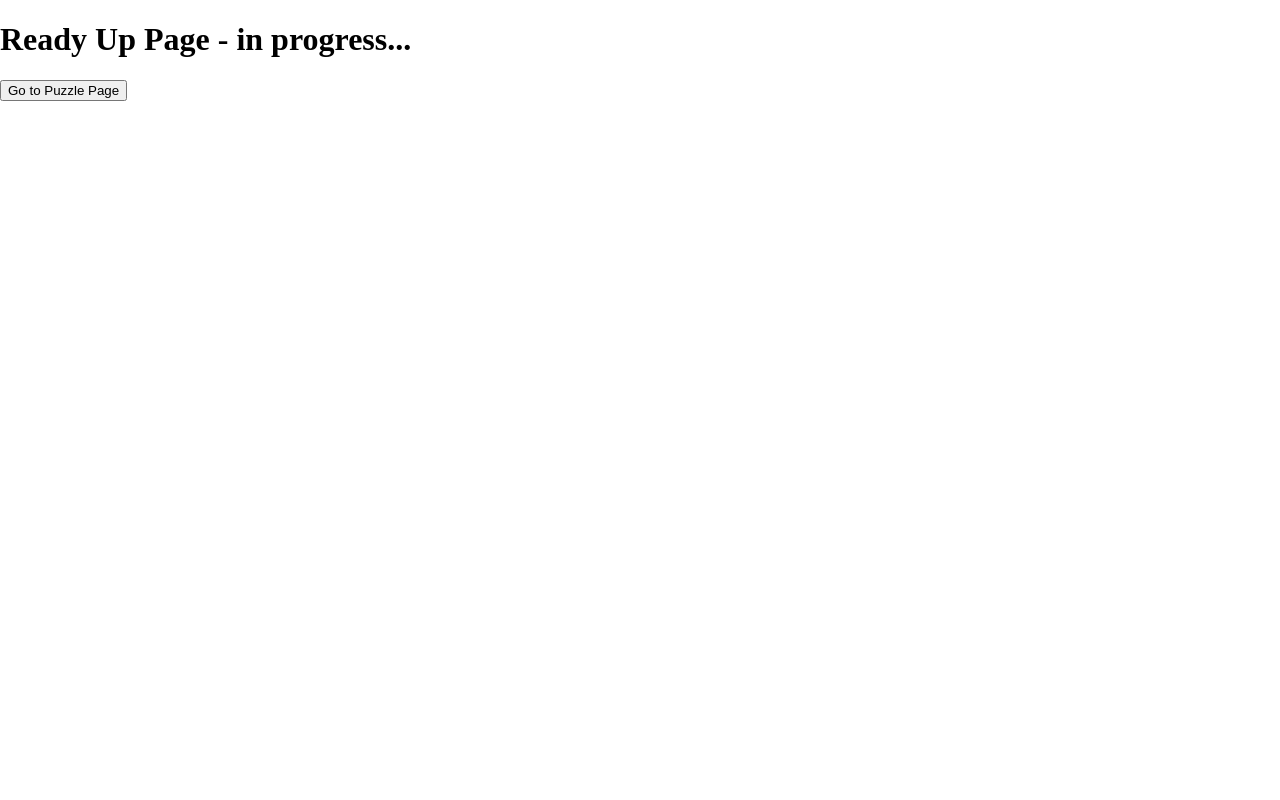
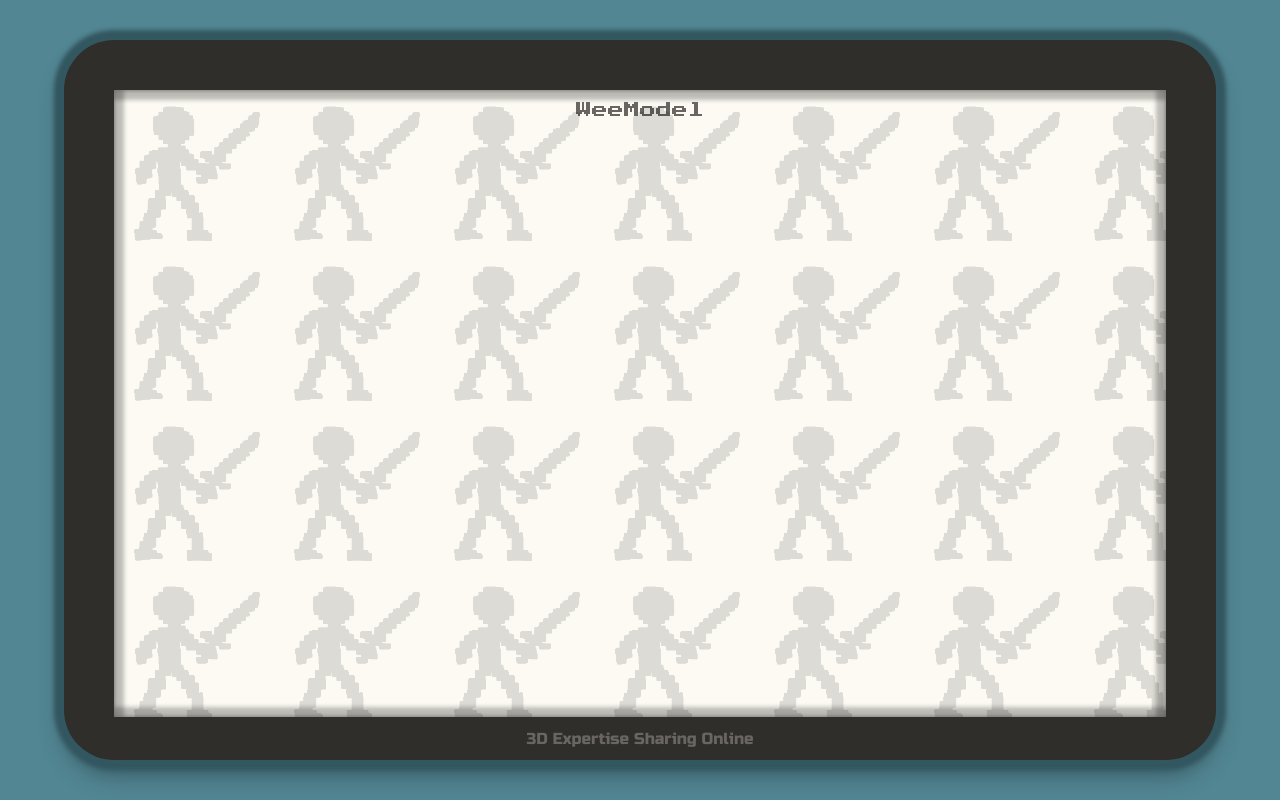
Before and after one commit to zakisalam223/CPSC581Group6Project2, a website built with Vite: page index.html in a window 1280 px wide. Built offline with nearby package versions, Linux system fonts and the light colour scheme.

Commit message:
basic layout + images

```diff
--- /dev/null
+++ b/css/index.css
@@ -0,0 +1,89 @@
+
+@import url('https://fonts.googleapis.com/css2?family=Russo+One&display=swap');
+@import url('https://fonts.googleapis.com/css2?family=Press+Start+2P&display=swap');
+
+.russo-one-regular {
+    font-family: "Russo One", sans-serif;
+    font-style: normal;
+    text-align: center;
+    margin-top: clamp(12px, 1vh, 32px);
+    margin-bottom: 0;
+    color: #696562;
+}
+
+.press-start-2p {
+        font-family: "Press Start 2P", sans-serif;
+    font-style: normal;
+    text-align: center;
+    margin-top: clamp(12px, 1vh, 32px);
+    margin-bottom: 0;
+    color: #696562;
+}
+
+body {
+    box-sizing: border-box;
+    min-height: 100vh;
+    min-height: 100dvh;
+    margin: 0;
+    display: flex;
+    justify-content: center;
+    align-items: center;
+    background-color: #528693;
+}
+
+.screenOuterBox {
+    width: 90vw;
+    height: 90vh;
+    background-color: #2F2E2A;
+    box-sizing: border-box;
+    border-radius: clamp(18px, 4vw, 50px);
+    padding: clamp(16px, 4vw, 50px);
+    padding-bottom: clamp(8px, 1.5vh, 16px);
+    box-shadow:
+        0 0 4px 10px #335760,
+        0 14px 24px rgba(0, 0, 0, 0.35);
+    display: flex;
+    flex-direction: column;
+    justify-content: flex-end;
+    align-items: center;
+}
+
+.screenInnerBox {
+    position: relative;
+    flex: 1 1 auto;
+    width: 100%;
+    min-height: 0;
+    box-sizing: border-box;
+    overflow: hidden;
+
+    background-color: #FCFAF3;
+    box-shadow:
+        inset 10px 0 4px rgba(0, 0, 0, 0.25),
+        inset -10px 0 4px rgba(0, 0, 0, 0.25),
+        inset 0 10px 4px rgba(0, 0, 0, 0.25),
+        inset 0 -10px 4px rgba(0, 0, 0, 0.25);
+}
+
+
+
+.screenInnerBox::after {
+    position: absolute;
+    inset: 0;
+    background-image: url("../assets/ready-up/novice.png");
+    background-repeat: repeat;
+    background-size: 160px 160px;
+    content: "";
+    opacity: 0.12;
+    pointer-events: none;
+}
+
+
+/* .screenInnerBox::after {
+    position: absolute;
+    inset: 0;
+    background-image: url("../assets/ready-up/noise.png");
+    background-size: 160px 160px;
+    content: "";
+    opacity: 60%;
+    pointer-events: none;
+} */
--- a/index.html
+++ b/index.html
@@ -3,22 +3,29 @@
 
 <head>
     <meta charset="utf-8">
-    <link rel="stylesheet" href="./css/mainstyle.css">
+    <link rel="stylesheet" href="./css/index.css">
     <title>WeeModel</title>
-    <style>
-        body {
-            margin: 0;
-        }
-    </style>
-
     <script type="module" src="./main.js"></script>
 
 </head>
 
 <body>
 
-    <h1>Ready Up Page - in progress...</h1>
+    <div class="screenOuterBox">
+        <div class="screenInnerBox">
+        <div class = "press-start-2p">
+            WeeModel
+        </div>
+        </div>
+        <div class = "russo-one-regular">
+            3D Expertise Sharing Online
+        </div>
+    </div>
+
+    <!-- <h1>Ready Up Page - in progress...</h1>
     <button id="puzzleBtn">Go to Puzzle Page</button>
+    <button id="notReadyYetBtn">Ready?</button>
+    <button id="readyBtn">Ready!</button> -->
 
 </body>
 
```
Also changed, not shown: assets/ready-up/king2.png (added), assets/ready-up/novice.png (added), index.js (added), 1 other file.
